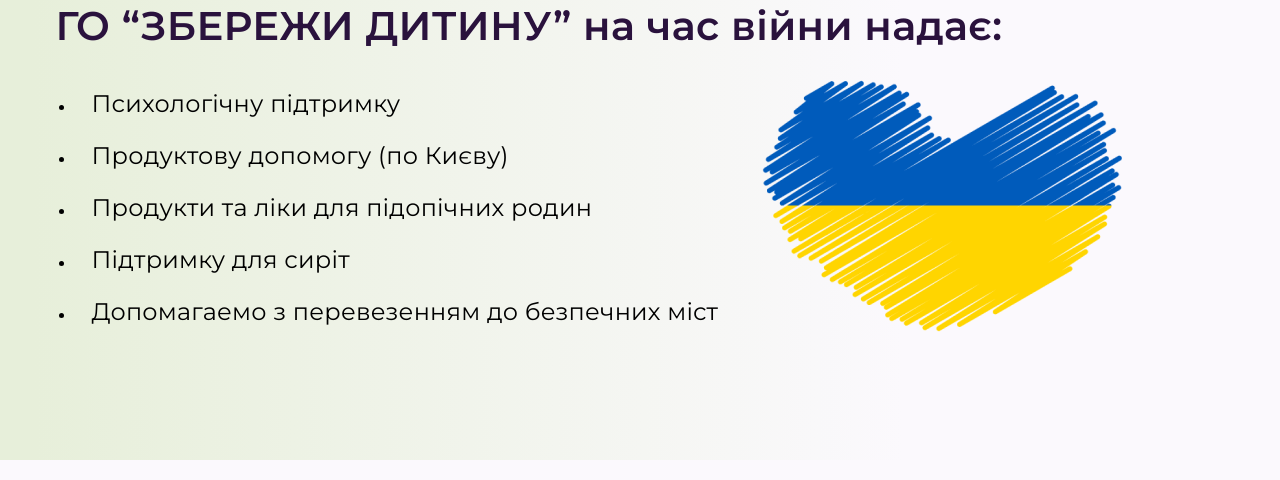
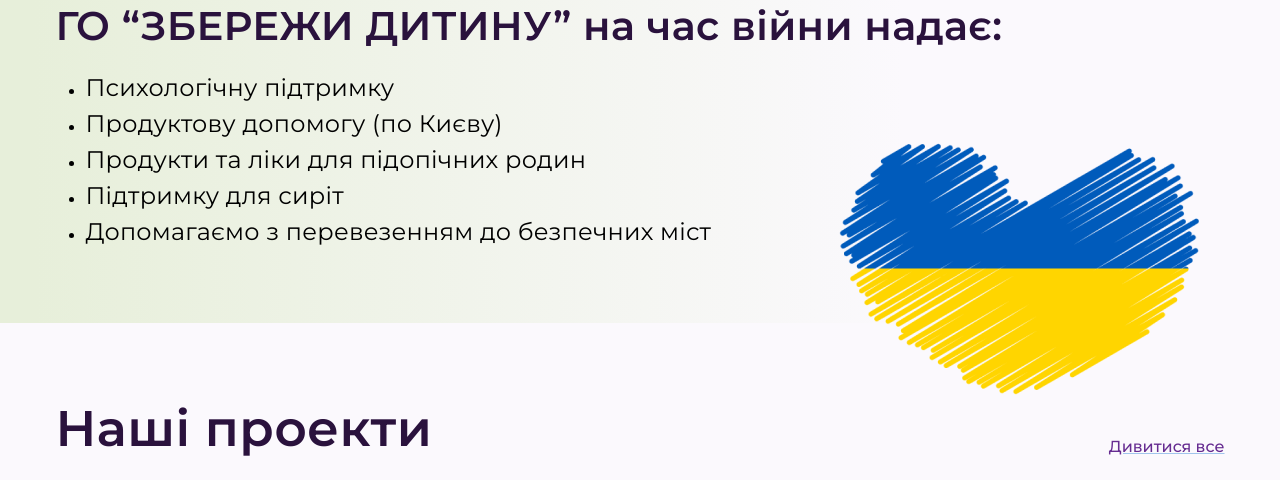
Before and after one commit to ShlemenKirill/Save-children, a React (Create React App) app: page / in a window 1280 px wide. Shown: the part 219-699 px from the top of the page. Built offline with nearby package versions, Linux system fonts and the light colour scheme.

Commit message:
fix: errors

```diff
--- a/src/pages/Main/Components/HelpAtWar/HelpAtWar.tsx
+++ b/src/pages/Main/Components/HelpAtWar/HelpAtWar.tsx
@@ -1,8 +1,18 @@
+import React, { useEffect, useRef, useState } from 'react';
 import { Box, Grid, List, ListItem, Typography } from '@mui/material';
 import { colors } from 'core/constants/colors';
 import { fonts } from 'core/constants/fonts';
 
 const HelpAtWar = () => {
+  const listItemStyle = {
+    display: 'list-item',
+    padding: 0,
+  };
+  const listRef = useRef<HTMLUListElement>(null);
+  const [height, setHeight] = useState(0);
+  useEffect(() => {
+    setHeight(listRef.current ? listRef.current.offsetHeight : 0);
+  }, [listRef.current]);
   return (
     <Grid
       display={'flex'}
@@ -38,14 +48,14 @@
               paddingTop: '20px',
               display: 'flex',
               flexDirection: 'row',
+              height: height,
             }}
           >
-            <List sx={{ listStyleType: 'disc', paddingLeft: '20px' }}>
-              <ListItem
-                sx={{
-                  display: 'list-item',
-                }}
-              >
+            <List
+              ref={listRef}
+              sx={{ listStyleType: 'disc', padding: '0 0 0 30px', height: 'max-content' }}
+            >
+              <ListItem sx={listItemStyle}>
                 <Typography
                   sx={{
                     ...fonts.montserratNormal24,
@@ -54,11 +64,7 @@
                   Психологiчну пiдтримку
                 </Typography>
               </ListItem>
-              <ListItem
-                sx={{
-                  display: 'list-item',
-                }}
-              >
+              <ListItem sx={listItemStyle}>
                 <Typography
                   sx={{
                     ...fonts.montserratNormal24,
@@ -67,11 +73,7 @@
                   Продуктову допомогу (по Києву)
                 </Typography>
               </ListItem>
-              <ListItem
-                sx={{
-                  display: 'list-item',
-                }}
-              >
+              <ListItem sx={listItemStyle}>
                 <Typography
                   sx={{
                     ...fonts.montserratNormal24,
@@ -80,11 +82,7 @@
                   Продукти та лiки для підопічних родин
                 </Typography>
               </ListItem>
-              <ListItem
-                sx={{
-                  display: 'list-item',
-                }}
-              >
+              <ListItem sx={listItemStyle}>
                 <Typography
                   sx={{
                     ...fonts.montserratNormal24,
@@ -93,22 +91,22 @@
                   Пiдтримку для сирiт
                 </Typography>
               </ListItem>
-              <ListItem
-                sx={{
-                  display: 'list-item',
-                }}
-              >
+              <ListItem sx={listItemStyle}>
                 <Typography
                   sx={{
                     ...fonts.montserratNormal24,
                   }}
                 >
-                  Допомагаемо з перевезенням до безпечних мiст
+                  Допомагаємо з перевезенням до безпечних мiст
                 </Typography>
               </ListItem>
             </List>
             <Grid display={'flex'} flexDirection={'column'} justifyContent={'flex-end'}>
               <Box
+                sx={{
+                  paddingLeft: '100px',
+                  marginBottom: '-200px',
+                }}
                 component={'img'}
                 alt={'We support Ukraine'}
                 src={'/images/weSupportUkraineFlag.png'}
--- a/src/pages/Main/Components/OurProjects/OurProjects.tsx
+++ b/src/pages/Main/Components/OurProjects/OurProjects.tsx
@@ -62,7 +62,7 @@
           <ProjectCard
             imageUrl={'/images/projects/pregnant.png'}
             headerText={'Допомога кризовим вагітним'}
-            text={'Faucibus maecenas risus et, egestas.'}
+            text={'Психологи служби консультують жінок, які зіткнулися з проблемою незапланованої вагітності'}
             pathUrl={PROJECTS_PREGNANT_HELP}
           />
           <ProjectCard
```
Also changed, not shown: src/pages/Projects/PregnantHelp/PregnantHelp.tsx (+22 -22 lines).
